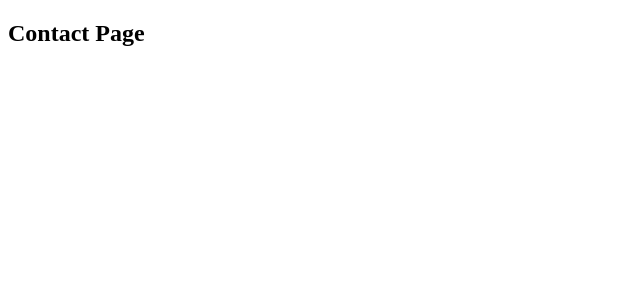
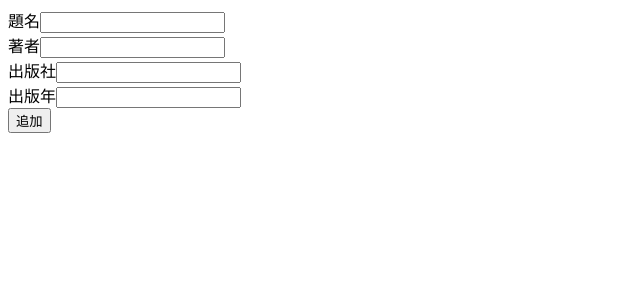
Before and after one commit to CA01971164/book-app, a React (Create React App) app: page /add in a window 1280 px wide. Shown: the top 300 px of the page, without its empty margins (0-640 px from the left). Built offline with nearby package versions, Linux system fonts and the light colour scheme; data requests are answered from the project's data file.

Commit message:
added Add comp

```diff
--- a/db.json
+++ b/db.json
@@ -5,21 +5,31 @@
       "タイトル": "Book 1",
       "著者": "著者 1",
       "出版社": "Publisher A",
-      "出版年": "2020"
+      "出版年": "2020",
+      "id": "4367"
     },
     {
       "ID": 2,
       "タイトル": "Book 2",
       "著者": "著者 2",
       "出版社": "Publisher B",
-      "出版年": "2019"
+      "出版年": "2019",
+      "id": "4cb1"
     },
     {
       "ID": 3,
       "タイトル": "Book 3",
       "著者": "著者 3",
       "出版社": "Publisher C",
-      "出版年": "2021"
+      "出版年": "2021",
+      "id": "67b3"
+    },
+    {
+      "id": "aba4",
+      "タイトル": "a",
+      "著者": "a",
+      "出版社": "a",
+      "出版年": "2022"
     }
   ]
 }
--- /dev/null
+++ b/src/comp/Add.tsx
@@ -0,0 +1,72 @@
+import axios from "axios";
+import { useState } from "react";
+import { useNavigate } from "react-router-dom";
+const Add = () => {
+  const [newBook, setNewBook] = useState({
+    タイトル: "",
+    著者: "",
+    出版社: "",
+    出版年: "",
+  });
+  let navigate = useNavigate();
+
+  const handleChange = (e: any) => {
+    setNewBook({ ...newBook, [e.target.id]: e.target.value });
+  };
+
+  const handleSubmit = async (e: any) => {
+    e.preventDefault();
+    try {
+      await axios.post(`http://localhost:3001/books`, newBook);
+      navigate(`/`);
+    } catch (error) {
+      console.error(error);
+    }
+  };
+
+  return (
+    <form onSubmit={handleSubmit}>
+      <div>
+        <label htmlFor="タイトル">題名</label>
+        <input
+          type="text"
+          id="タイトル"
+          value={newBook.タイトル}
+          onChange={handleChange}
+        />
+      </div>
+      <div>
+        <label htmlFor="著者">著者</label>
+        <input
+          type="text"
+          id="著者"
+          value={newBook.著者}
+          onChange={handleChange}
+        />
+      </div>
+      <div>
+        <label htmlFor="出版社">出版社</label>
+        <input
+          type="text"
+          id="出版社"
+          value={newBook.出版社}
+          onChange={handleChange}
+        />
+      </div>
+      <div>
+        <label htmlFor="出版年">出版年</label>
+        <input
+          type="number"
+          id="出版年"
+          value={newBook.出版年}
+          onChange={handleChange}
+        />
+      </div>
+      <div>
+        <button type="submit">追加</button>
+      </div>
+    </form>
+  );
+};
+
+export default Add;
--- a/src/comp/App.tsx
+++ b/src/comp/App.tsx
@@ -8,6 +8,7 @@ import {
 } from "react-router-dom";
 import Book from "../type/Book";
 import BooksTable from "./BooksTable";
+import Add from "./Add";
 
 // App コンポーネント
 const App = () => {
@@ -30,7 +31,7 @@ const App = () => {
     <Router>
       <Routes>
         <Route path="/" element={<BooksTable books={books} />} />
-        <Route path="/add" element={<h2>Contact Page</h2>} />
+        <Route path="/add" element={<Add />} />
         <Route path="/edit" element={<h2>Contact Page</h2>} />
         <Route path="/detail" element={<h2>Contact Page</h2>} />
       </Routes>
```
Also changed, not shown: Add.tsx (deleted, +0 -67 lines).
